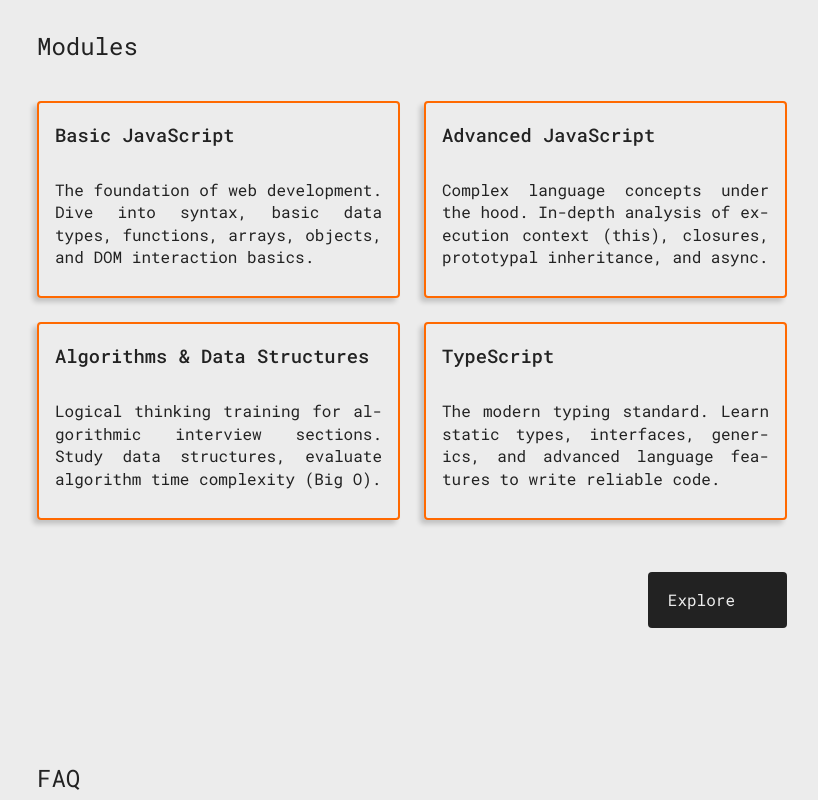
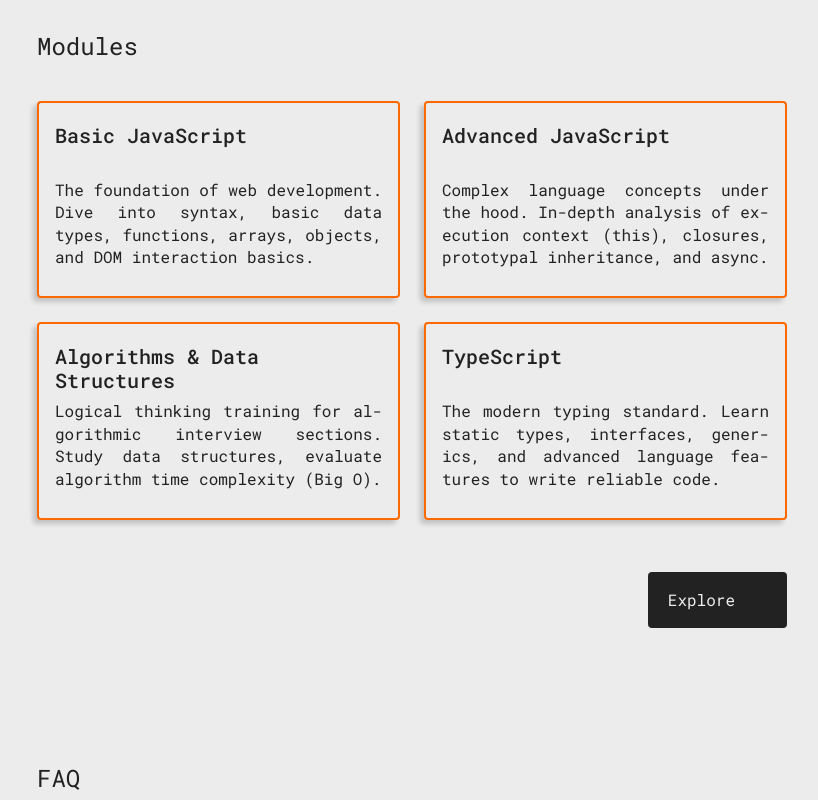
Before and after one commit to jsgods-rs-tandem/rs-tandem, an Angular app in the folder packages/frontend/: page /#/ in a window 1280 px wide. Shown: the part 1420-2220 px from the top of the page, without its empty margins (290-1108 px from the left). Built offline with nearby package versions, Linux system fonts and the light colour scheme.

Commit message:
fix: update incorrect h3 font size

```diff
--- a/packages/frontend/src/assets/styles/typography.scss
+++ b/packages/frontend/src/assets/styles/typography.scss
@@ -101,9 +101,9 @@
 }
 
 .h3 {
-  font-size: fn.fluid(20px, 40px);
+  font-size: fn.to-rem(20px);
   font-weight: var(--fw-medium);
-  line-height: 1.3;
+  line-height: 1.2;
 }
 
 .button {
```
